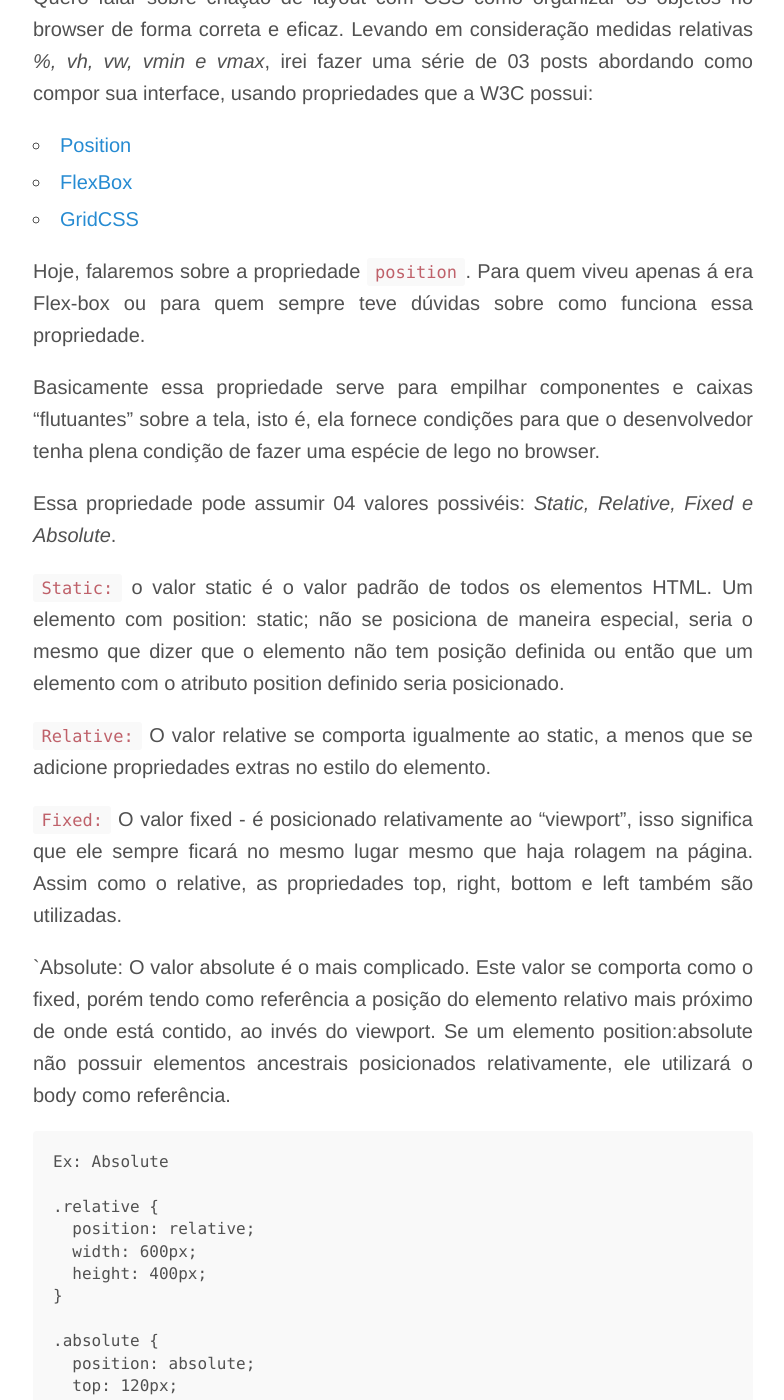
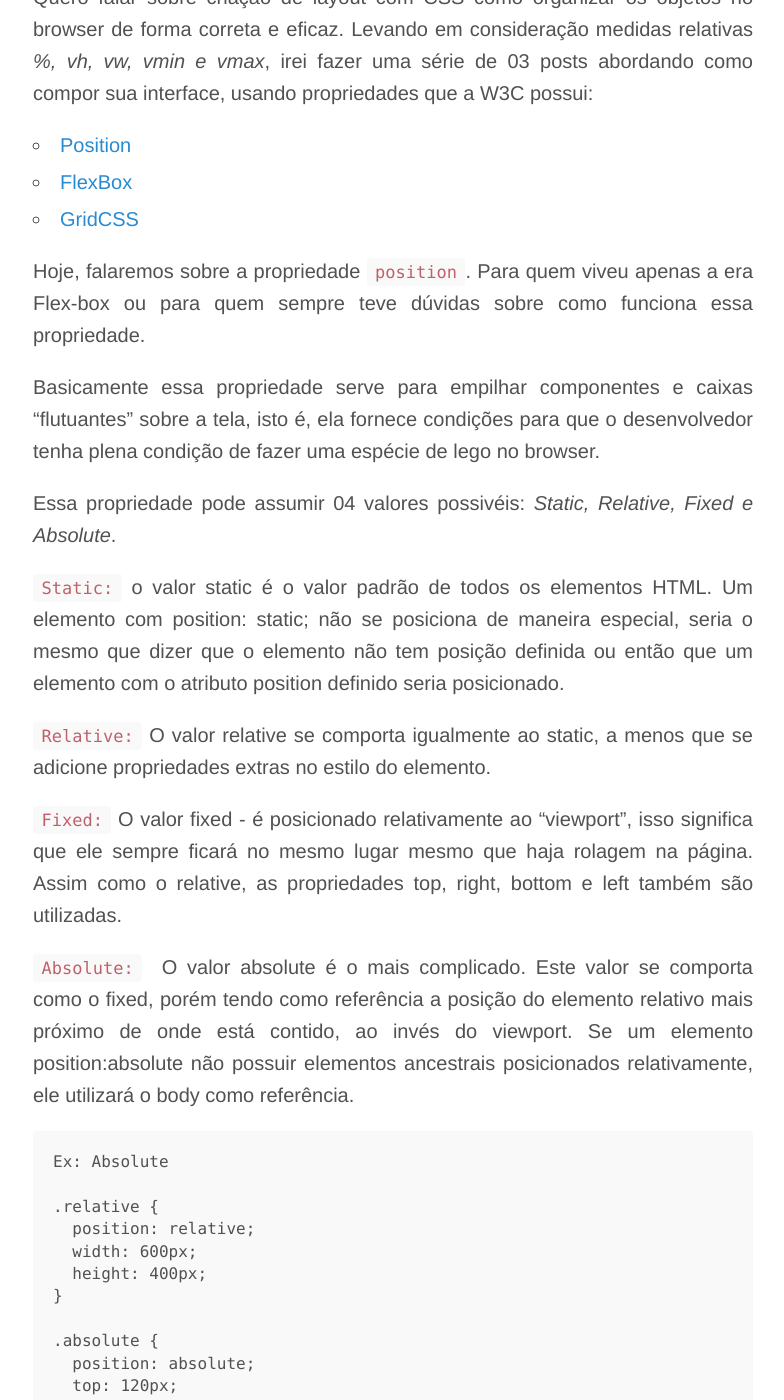
Before and after one commit to cristofersousa/cristofersousa.github.io, a Jekyll site: the page built from _posts/2017-02-14-css-fundamentos.md, in a window 1280 px wide and 1400 px high, scrolled down 678 px. Shown: the whole window, without its empty margins (247-1031 px from the left). Built offline with Jekyll 4.4.1, drawn with Linux system fonts in a browser that asks for light colours; comment, search, counter and statistics services are not loaded.

````diff
--- a/_posts/2017-02-14-css-fundamentos.md
+++ b/_posts/2017-02-14-css-fundamentos.md
@@ -4,7 +4,7 @@ title: "CSS para Layout"
 date: 2017-02-14 16:10:32 -0300
 categories: css
 ---
-![](https://pt.best-wallpaper.net/wallpaper/1920x1200/1202/Small-paper-boats-in-water_1920x1200.jpg)
+![](http://www.pngpix.com/wp-content/uploads/2016/07/PNGPIX-COM-Paper-Boat-PNG-Transparent-Image.png)
 
 Quero falar sobre criação de layout com CSS como organizar os objetos no browser de forma correta e eficaz.
 Levando em consideração medidas relativas _%, vh, vw, vmin e vmax_, irei fazer uma série de 03 posts abordando como compor sua interface, usando propriedades que a W3C possui:
@@ -14,7 +14,7 @@ Levando em consideração medidas relativas _%, vh, vw, vmin e vmax_, irei fazer
   - [GridCSS](https://www.w3.org/TR/css-grid-1/)
 
 
-Hoje, falaremos sobre a propriedade `position`. Para quem viveu apenas á era Flex-box ou para quem sempre teve dúvidas sobre como
+Hoje, falaremos sobre a propriedade `position`. Para quem viveu apenas a era Flex-box ou para quem sempre teve dúvidas sobre como
 funciona essa propriedade.
 
 Basicamente essa propriedade serve para empilhar componentes e caixas "flutuantes" sobre a tela, isto é, ela fornece condições para
@@ -31,8 +31,8 @@ Essa propriedade pode assumir 04 valores possivéis: _Static, Relative, Fixed e
 `Fixed:`
   O valor fixed - é posicionado relativamente ao "viewport", isso significa que ele sempre ficará no mesmo lugar mesmo que haja rolagem na página. Assim como o relative, as propriedades top, right, bottom e left também são utilizadas.
 
-`Absolute:
-  O valor absolute é o mais complicado. Este valor se comporta como o fixed, porém tendo como referência a posição do elemento relativo mais próximo de onde está contido, ao invés do viewport. Se um elemento position:absolute não possuir elementos ancestrais posicionados relativamente, ele utilizará o body como referência.
+`Absolute:`
+  O valor absolute é o mais complicado. Este valor se comporta como o fixed, porém tendo como referência a posição do elemento relativo mais próximo de onde está contido, ao invés do viewport. Se um elemento position:absolute não possuir elementos ancestrais posicionados relativamente, ele utilizará o body como referência.
 
 ```
 Ex: Absolute
````
